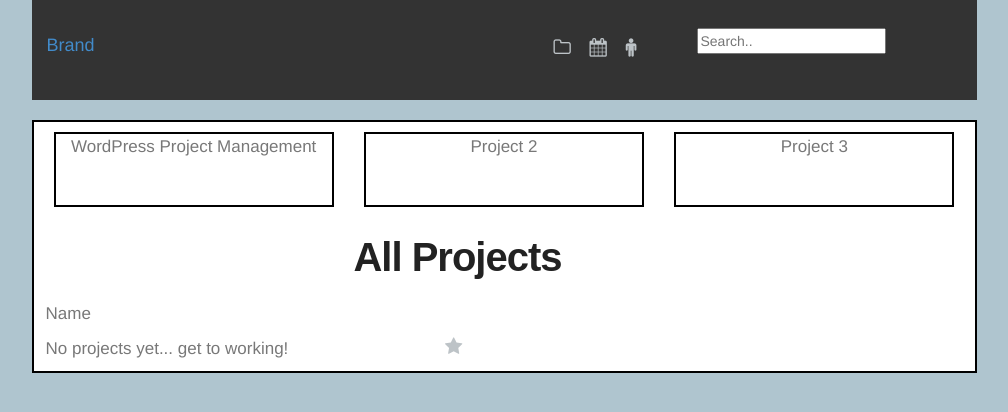
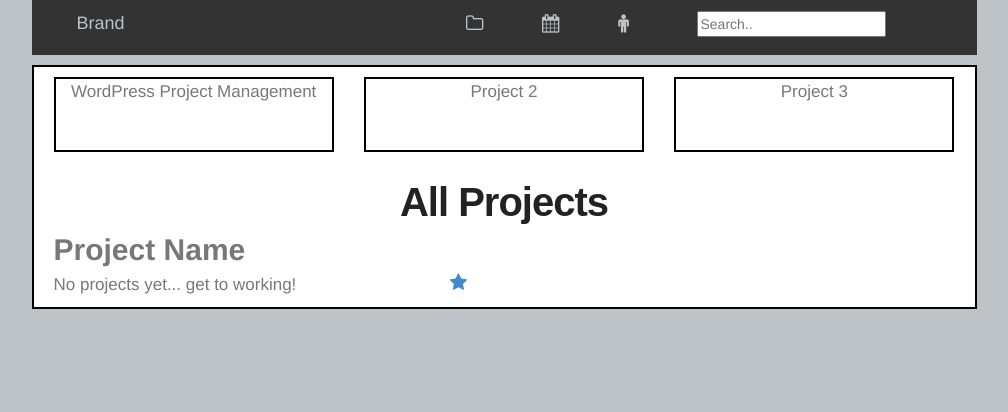
Before and after one commit to ebinnion/WordPress-Project-Management, a website: page index.html in a window 1280 px wide. Shown: the whole page, without its empty margins (136-1144 px from the left). Drawn offline with nearby package versions, Linux system fonts and the light colour scheme.

Commit message:
index.html changes

```diff
--- a/index.html
+++ b/index.html
@@ -30,9 +30,8 @@
 <body>
     <div class="container">
         <div class = "row">
-            <div class = "col-md-1"></div>
-            <div class = "col-md-10">
-                <div class = "navi-bar" role = "navigation">
+            <div class = "col-md-10 col-md-push-1">
+                <div class = "navbar-default navi-bar" role = "navigation">
                     <div class = "row">
                         <div class = "col-sm-3">
                             <div class="navi-header">
@@ -40,8 +39,7 @@
                             </div>
                         </div>
                         <div class = "col-sm-5">
-                            <div class = "navi-icon-holder pull-right">
-                                <ul>
+                            <ul class = "pull-right">
                                 <li>
                                     <a href="#" class = "dropdown-toggle" data-toggle = "dropdown"><i class="fa fa-folder-o fa-lg"></i></a>
                                 </li>
@@ -54,16 +52,13 @@
                                     <a href="#" class="dropdown-toggle" data-toggle="dropdown">
                                         <i class = "fa fa-male fa-lg"></i>
                                     </a>
-                                        <ul class="dropdown-menu" >
-                                            <li class = "uk-nav-header">
-                                                Username
-                                            </li>
+                                    <ul class="dropdown-menu">
+                                        <li class = "uk-nav-header">Username</li>
                                         <li><a href="#">Settings</a></li>
                                         <li><a href="#">Sign Out</a></li>
                                     </ul>
                                 </li>
                             </ul>
-                            </div>
                         </div>
                         <div class = "col-sm-4 hidden-xs">
                             <div class = "navi-search">
@@ -74,14 +69,20 @@
                         </div>
                     </div>
                 </div>
+            </div>
+        </div>
+    </div>
 
-                <div class = "content">
+    <div class = "container">
+        <div class = "row">
+            <div class = "col-md-10 col-md-push-1">
+                <div class = "content-wrapper">
                     <div class = "header-wrapper">
                         <div class = "row">
                             <div class = "col-sm-4">
                                 <a href = "#">
                                     <div class = "inner">
-                                        <p>WordPress Project Management</p>
+                                        <a href = "#"><p>WordPress Project Management</p>
                                     </div>
                                 </a>
                             </div>
@@ -102,8 +103,6 @@
                         </div>
                     </div>
 
-
-
                     <div class = "all-projects-wrapper">
                         <div class = "row">
                             <div class = "col-sm-12">
@@ -116,15 +115,15 @@
                             <div class = "row">
                                 <div class = "col-sm-12">
                                     <div class = "project-title">
-                                        <p>Name</p>
+                                        <p>Project Name</p>
                                     </div>
                                     <div class = "row">
-                                        <div class = "col-sm-5 col-xs-4">
+                                        <div class = "col-sm-5 col-xs-10">
                                             <div class = "project-name">
                                                 <a href = "#"><p>No projects yet... get to working!</p></a>
                                             </div>
                                         </div>
-                                        <div class = "col-sm-7 col-xs-8">
+                                        <div class = "col-sm-7 col-xs-2  pull-left">
                                             <div class = "star">
                                                 <a href = "#"><i class = "fa fa-star fa-lg"></i></a>
                                             </div>
@@ -136,7 +135,6 @@
                     </div>
                 </div>
             </div>
-            <div class = "col-md-1"></div>
         </div>
     </div>
       <!-- Development -->
--- a/lib/less/bootstrap/variables.less
+++ b/lib/less/bootstrap/variables.less
@@ -306,7 +306,7 @@
 //##
 
 // Basics of a navbar
-@navbar-height:                    90px;
+@navbar-height:                    45px;
 @navbar-margin-bottom:             @line-height-computed;
 @navbar-border-radius:             @border-radius-base;
 @navbar-padding-horizontal:        floor((@grid-gutter-width / 2));
@@ -317,7 +317,7 @@
 @navbar-default-border:            transparent;
 
 // Navbar links
-@navbar-default-link-color:                #7c7c7c;
+@navbar-default-link-color:                #BDC3C7;
 @navbar-default-link-hover-color:          #000;
 @navbar-default-link-hover-bg:             transparent;
 @navbar-default-link-active-color:         #000;
--- a/lib/less/style.less
+++ b/lib/less/style.less
@@ -4,62 +4,78 @@
 @import "custom/gravityforms";
 
 
+body{
+    //background-color: #AFC5CF;
+    background-color: #BDC3C7;
+    .navi-bar{
+        background-color: #333333;
+        .navi-header{
+            padding-left: 30px;
+        }
+        .col-sm-5{
+            padding: @navbar-padding-vertical;
+            li{
+                display: inline;
+                padding-left: 30px;
+                padding-right: 25px;
+                 i{
+                    color: #BDC3C7;
+                }
+            }
+        }
+        .col-sm-4{
+            padding-top: 5px;
+        }
+    }
 
 
-            body{
-                background-color: #AFC5CF;
-            }
 
-            i{
-                color: #bdc3c7;
-            }
-
-            .navi-bar{
-                height: 100px;
-                 background-color: #333333;
-            }
-
-            .navi-icon-holder{
-                margin-left: 150px;
-                margin-top: 37px;
-            }
-
-            .navi-icon-holder li{
-                display: inline;
-                list-style-type: none;
-                padding-right: 15px;
-            }
-
-            .content{
+    .content-wrapper{
         border : 2px solid #000;
         background-color: #fff;
-                margin-top: 20px;
-            }
-
+        margin-top: 10px;
         .header-wrapper{
             margin: 10px 20px 0px 20px;
-            }
-
-            .header-wrapper .inner{
+            .inner{
                 border: 2px solid #000;
                 height: 75px;
                 margin-bottom: 5px;
                 text-align: center;
             }
-
             a:hover{
                 text-decoration: none;
+                p{
+                    font-size: 20px;
+                }
+            }
+        }
     }
 
+    .all-projects-wrapper{
         .all-projects-title{
-               margin: 2% 28% 2% 34%;
+            text-align: center;
         }
-
         .list-project-wrapper{
-                margin-left: 12px;
+            margin-left: 20px;
+            .project-title{
+                p{
+                    font-size: 30px;
+                    font-weight: bold;
                 }
-
-            /*  To-do  */
-            .navi-header{
-                color: grey;
             }
+            .project-name{
+                a:hover{
+                    text-decoration: none;
+                    p{
+                        font-size: 18px;
+                    }
+                }
+            }
+            .star{
+                a:hover{
+                    color: yellow;
+                }
+            }
+        }
+    }
+}
```
Also changed, not shown: css/style.css. Lines whose indentation alone changed are shown as unchanged.
